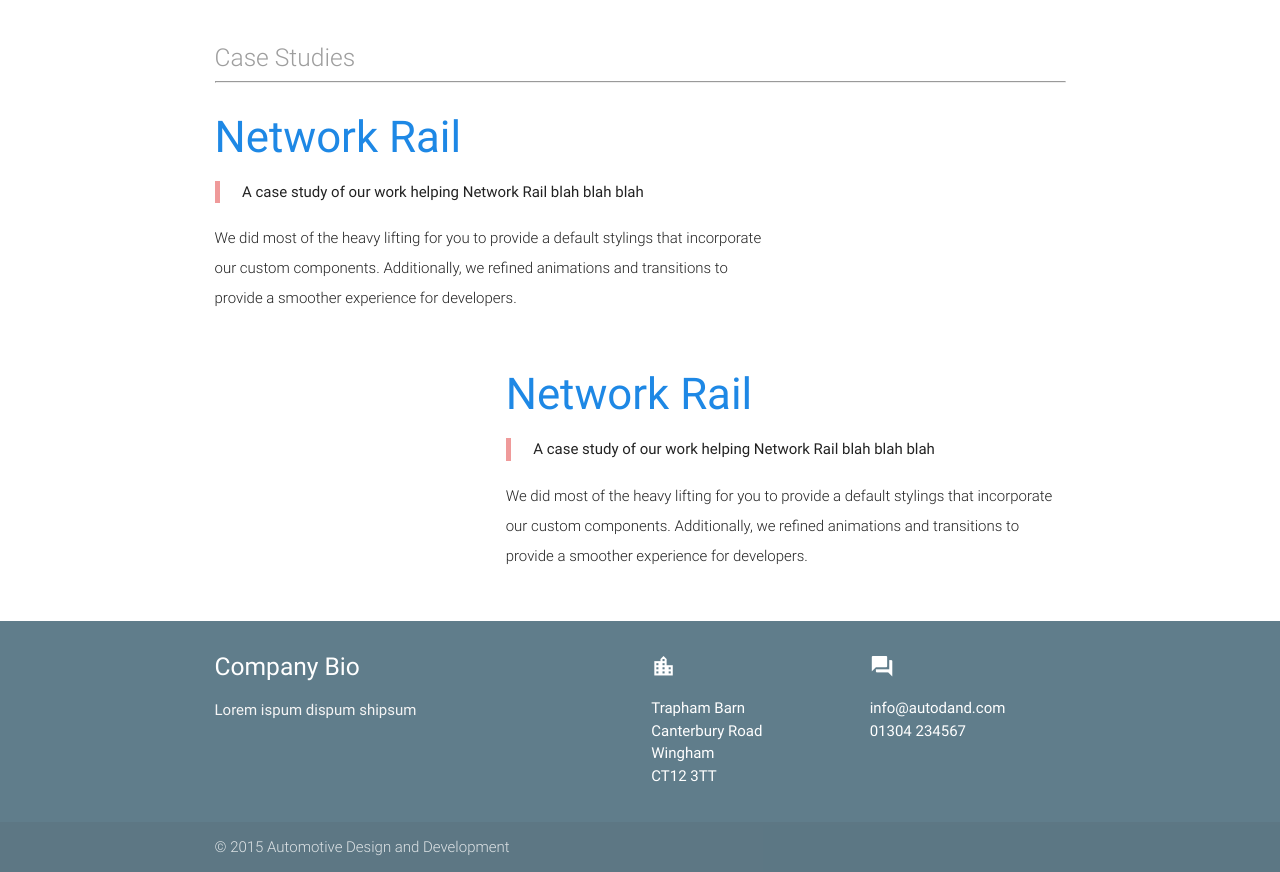
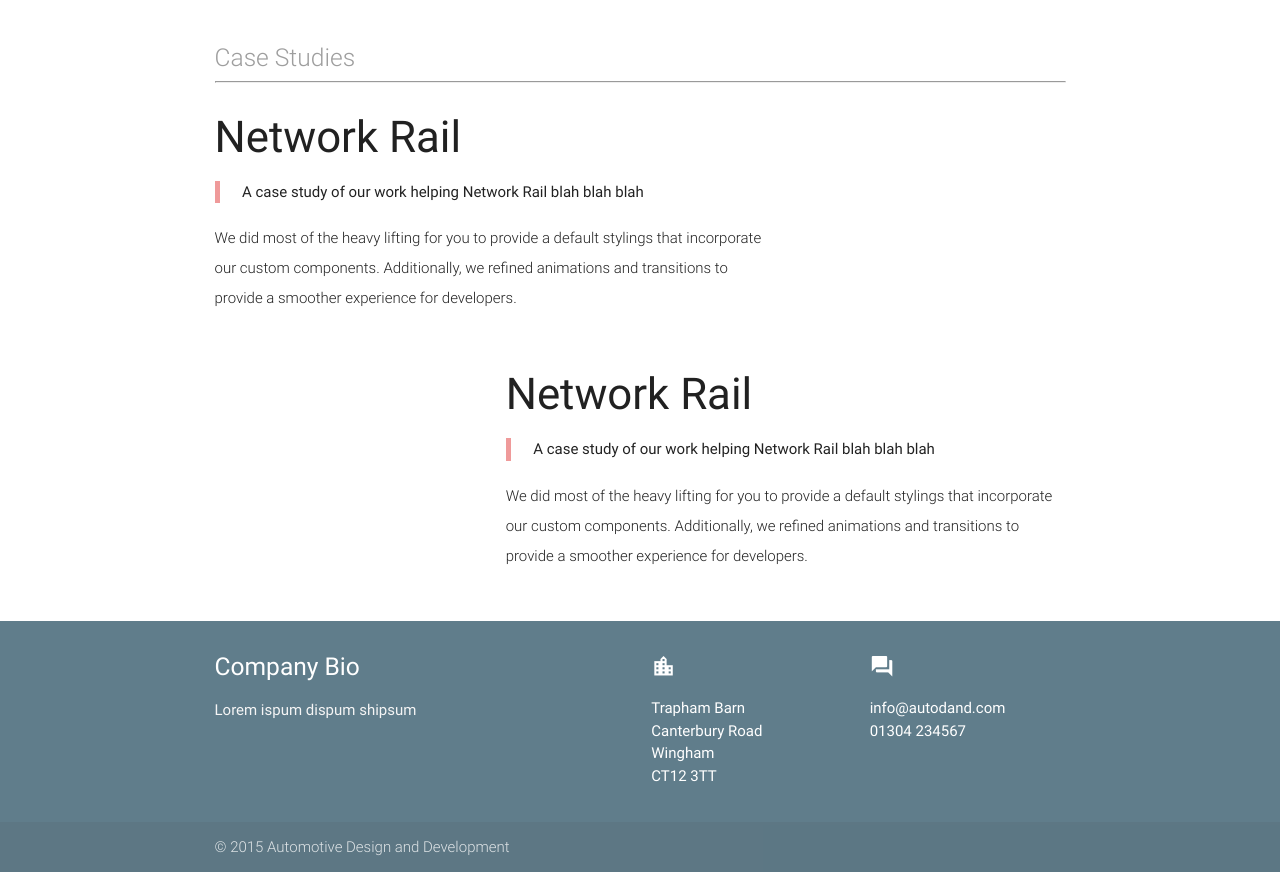
Before and after one commit to daddywoodland/ADandD, a website: page index.html in a window 1280 px wide. Shown: the part 1208-2080 px from the top of the page. Drawn offline with nearby package versions, Linux system fonts and the light colour scheme.

Commit message:
Major check in

```diff
--- a/index.html
+++ b/index.html
@@ -98,14 +98,14 @@
       </div>
       <div class="row">
           <div class="col s8">
-              <h3><a href="case-study-network-rail.html">Network Rail</a></h3>
+              <h3><a href="case-study-network-rail.html" class="grey-text text-darken-4">Network Rail</a></h3>
               <blockquote>A case study of our work helping Network Rail blah blah blah</blockquote>
               <p class="light">We did most of the heavy lifting for you to provide a default stylings that incorporate our custom components. Additionally, we refined animations and transitions to provide a smoother experience for developers.</p>
           </div>
       </div>
       <div class="row">
           <div class="col offset-s4 s8">
-              <h3><a href="case-study-network-rail.html">Network Rail</a></h3>
+              <h3><a href="case-study-network-rail.html" class="grey-text text-darken-4">Network Rail</a></h3>
               <blockquote>A case study of our work helping Network Rail blah blah blah</blockquote>
               <p class="light">We did most of the heavy lifting for you to provide a default stylings that incorporate our custom components. Additionally, we refined animations and transitions to provide a smoother experience for developers.</p>
           </div>
```
